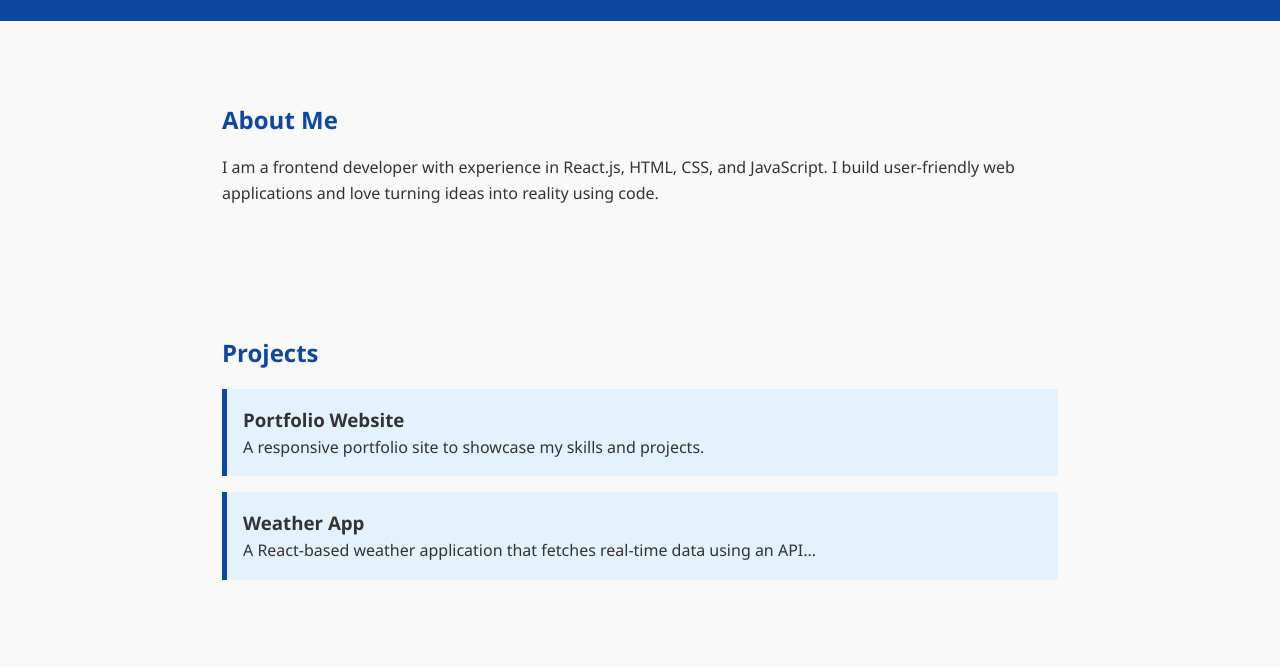
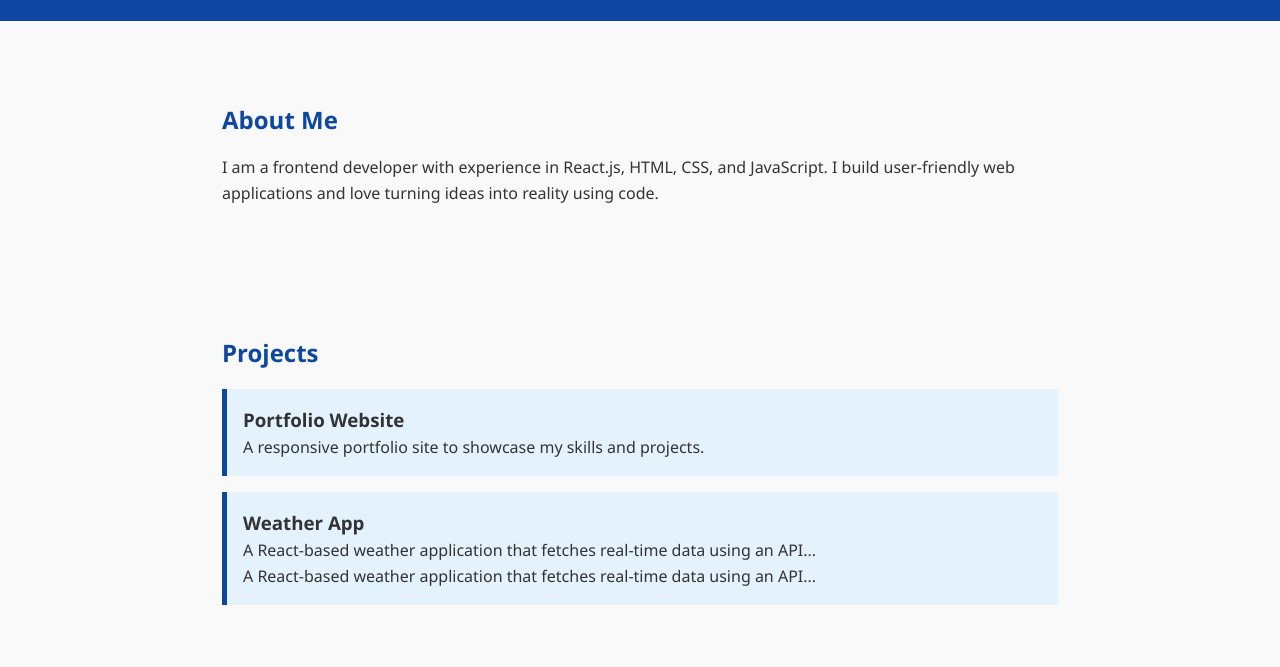
Before and after one commit to anandkisku/htmlDockerFileTest, a plain HTML site: page index.html in a window 1280 px wide. Shown: the part 133-800 px from the top of the page. Drawn offline with Linux system fonts and the light colour scheme.

Commit message:
This id one

```diff
--- a/index.html
+++ b/index.html
@@ -132,6 +132,7 @@
     <div class="project">
       <h3>Weather App</h3>
       <p>A React-based weather application that fetches real-time data using an API...</p>
+      <p>A React-based weather application that fetches real-time data using an API...</p>
     </div>
   </section>
 
```
